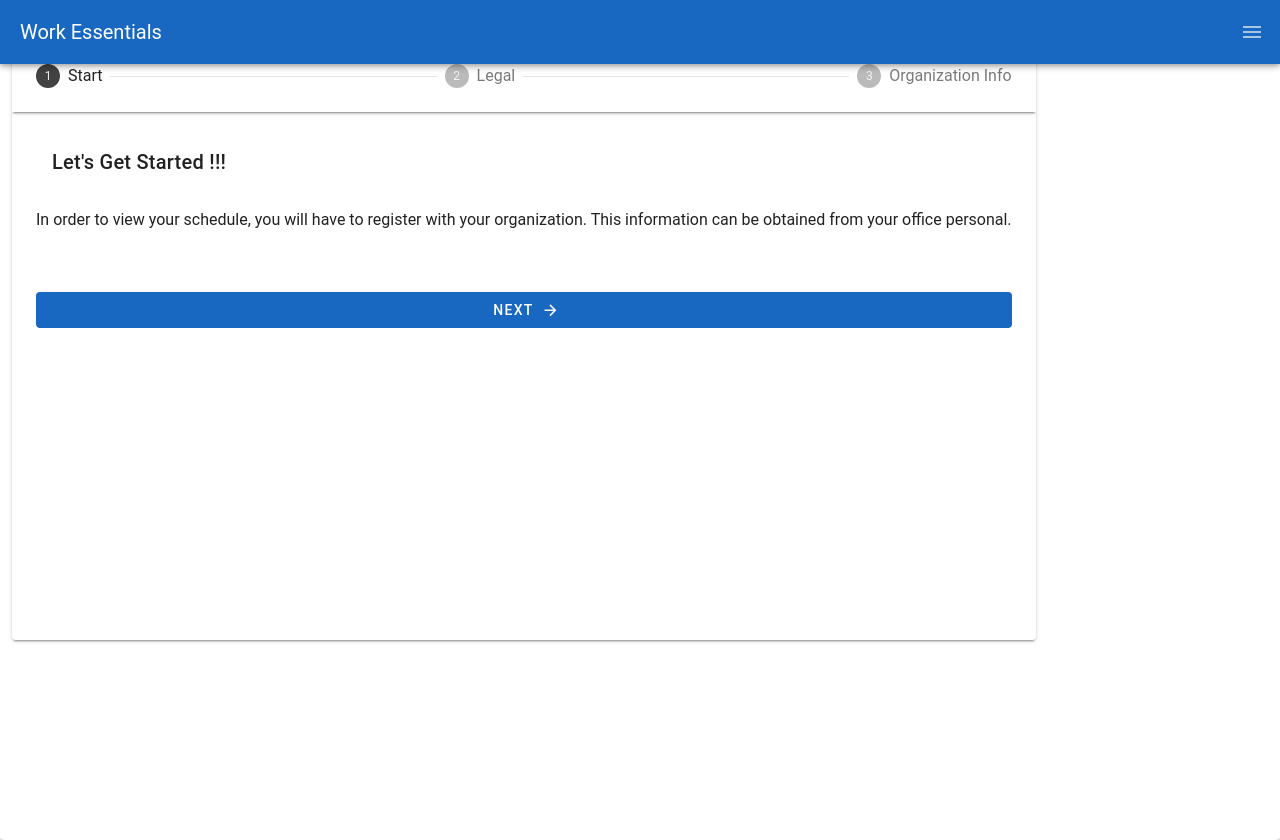
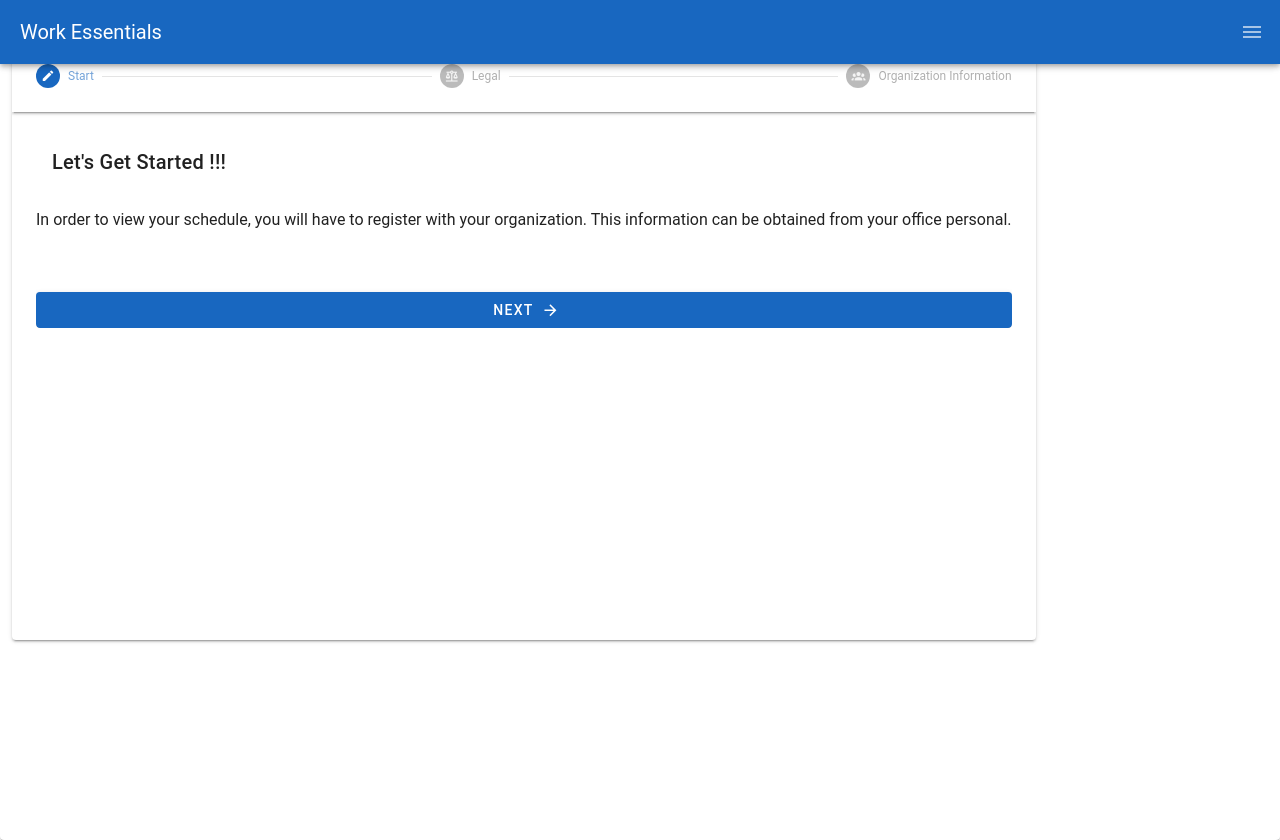
Before and after one commit to lottjerry/my-job-essentials, a Nuxt app: page /dashboard/organization-register in a window 1280 px wide. Built offline with nearby package versions, Linux system fonts and the light colour scheme.

Commit message:
Updated organization registratin page. Not finished with error handling for the stepper head.

```diff
--- a/pages/dashboard/organization-register.vue
+++ b/pages/dashboard/organization-register.vue
@@ -1,23 +1,62 @@
 <template>
   <div class="h-screen">
-    <v-stepper
+    <v-stepper v-model="step" hide-actions class="h-75 mx-3 mt-10">
+      <!-- V Stepper Header Start -->
+      <v-stepper-header>
+        <v-stepper-item
+          :value="1"
+          subtitle="Start"
+          selected-class="text-primary"
+          :class="step > 1 ? 'text-success' : null"
+          :color="step === 1 ? 'primary' : step > 1 ? 'success' : null"
+          icon="mdi-sign-direction"
+          edit-icon="mdi-pencil"
+          :editable="step === 1"
+          :complete="step > 1"
+        ></v-stepper-item>
 
-      v-model="step"
-      :items="['Start', 'Legal', 'Organization Info']"
-      hide-actions
-      class="mt-10 mx-3 h-75"
+        <v-divider></v-divider>
+
+        <v-stepper-item
+          :value="2"
+          subtitle="Legal"
+          selected-class="text-primary"
+            :class="step > 2 ? 'text-success' : null"
+          :color="step === 2 ? 'primary' : step > 2 ? 'success' : null"
+          icon="mdi-scale-balance"
+          edit-icon="mdi-pencil"
+          :editable="step === 2"
+          :complete="step > 2"
+        ></v-stepper-item>
+
+        <v-divider></v-divider>
+
+        <v-stepper-item
+          :value="3"
+          subtitle="Organization Information"
+          selected-class="text-primary"
+          :color="step === 3 ? 'primary' : null"
+          icon="mdi-account-group"
+          edit-icon="mdi-pencil"
+          :editable="step === 3"
         >
+        </v-stepper-item>
+      </v-stepper-header>
+      <!-- V Stepper Header End -->
+      <!-- ************************************************************ -->
+      <!-- V Stepper Window Start -->
+      <v-stepper-window>
         <!-- Step 1 -->
-      <template v-slot:item.1>
+        <v-stepper-window-item :value="1">
           <v-card
             title="Let's Get Started !!!"
             flat
             class="d-flex flex-column ga-5"
           >
             <p>
-            In order to view your schedule, you will have to register with your
-            organization. This information can be obtained from your office
-            personal.
+              In order to view your schedule, you will have to register with
+              your organization. This information can be obtained from your
+              office personal.
             </p>
             <v-btn
               class="mt-10"
@@ -27,10 +66,10 @@
               >next</v-btn
             >
           </v-card>
-      </template>
+        </v-stepper-window-item>
 
         <!-- Step 2 -->
-      <template v-slot:item.2>
+        <v-stepper-window-item :value="2">
           <v-card
             title="Policy & Conditions"
             flat
@@ -120,10 +159,10 @@
               >
             </div>
           </v-card>
-      </template>
+        </v-stepper-window-item>
 
         <!-- Step 3 -->
-      <template v-slot:item.3>
+        <v-stepper-window-item :value="3">
           <v-card title="Organization Register" flat class="d-flex flex-column">
             <v-sheet eet class="mx-auto my-10" width="280">
               <v-form
@@ -168,7 +207,9 @@
             width="120"
             >Previous</v-btn
           >
-      </template>
+        </v-stepper-window-item>
+      </v-stepper-window>
+      <!-- V Stepper Window End -->
     </v-stepper>
   </div>
 </template>
```
Lines whose indentation alone changed are shown as unchanged.
